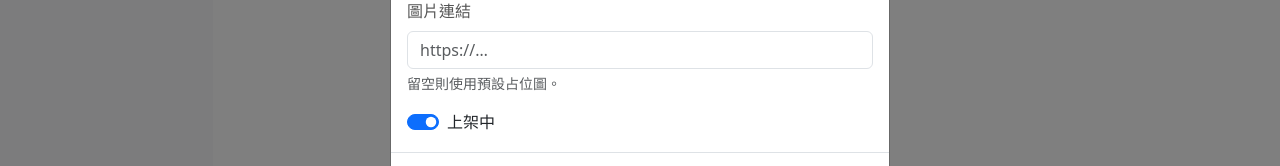
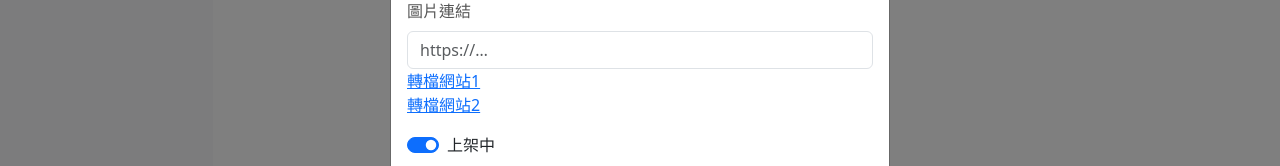
Before and after one commit to Weilij/PetPick-final, a Vue app in the folder petpick-frontend/: page /adminProducts in a window 1280 px wide. Both pictures are taken after a click on the button "新增商品". Shown: the part 391-557 px from the top of the page. Built offline with nearby package versions, Linux system fonts and the light colour scheme; no server answers.

Commit message:
新增轉檔網站

```diff
--- a/petpick-frontend/src/pages/Shop/AdminProducts.vue
+++ b/petpick-frontend/src/pages/Shop/AdminProducts.vue
@@ -164,7 +164,8 @@
                             <label class="form-label">圖片連結</label>
                             <input type="url" class="form-control" v-model.trim="form.imageUrl"
                                 placeholder="https://…" />
-                            <div class="form-text">留空則使用預設占位圖。</div>
+                            <a href="https://zh-tw.imgbb.com/" target="_blank">轉檔網站1</a><br>
+                            <a href="https://zh-tw.imgbb.com/" target="_blank">轉檔網站2</a>
                         </div>
                         <div class="mt-2">
                             <img v-if="form.imageUrl" :src="form.imageUrl" class="rounded border" alt="預覽"
```
